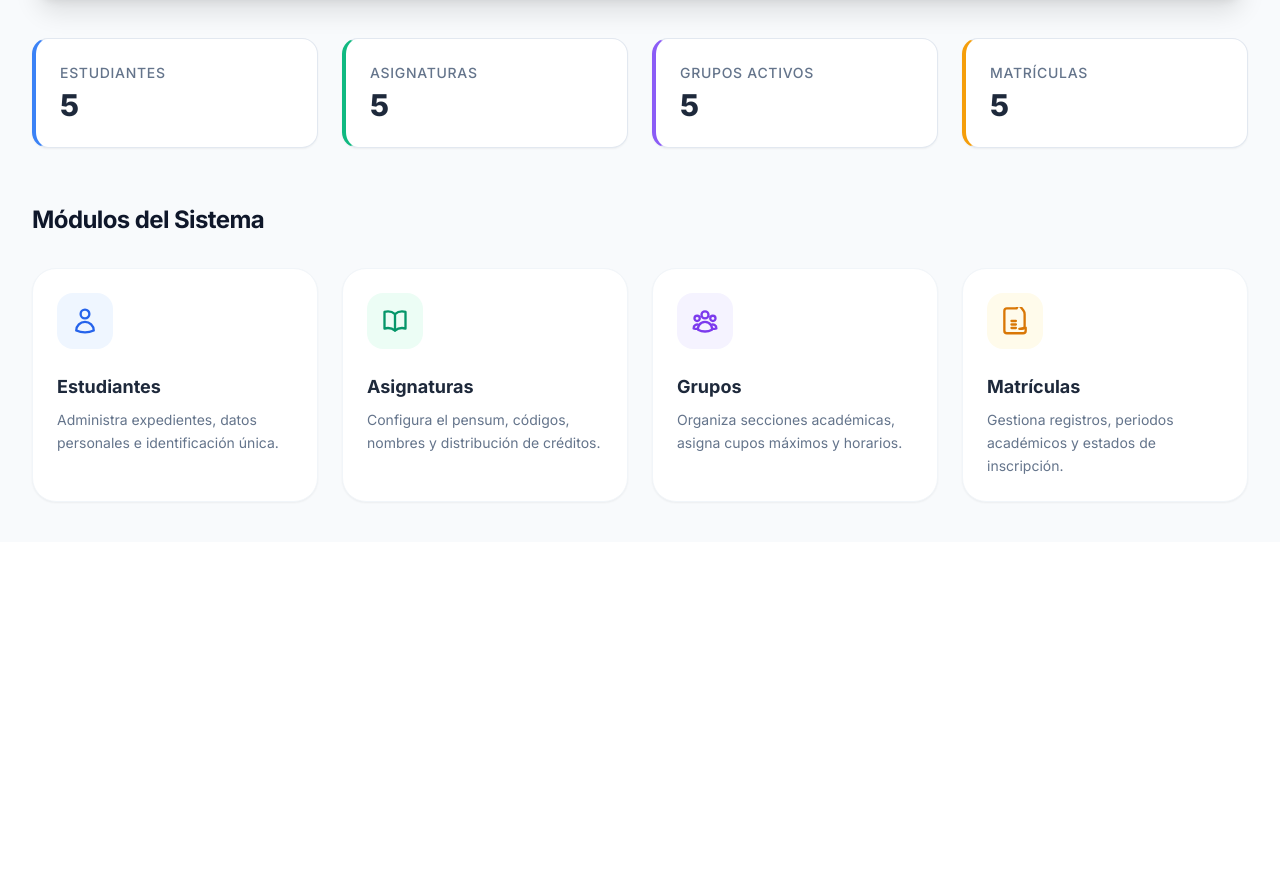
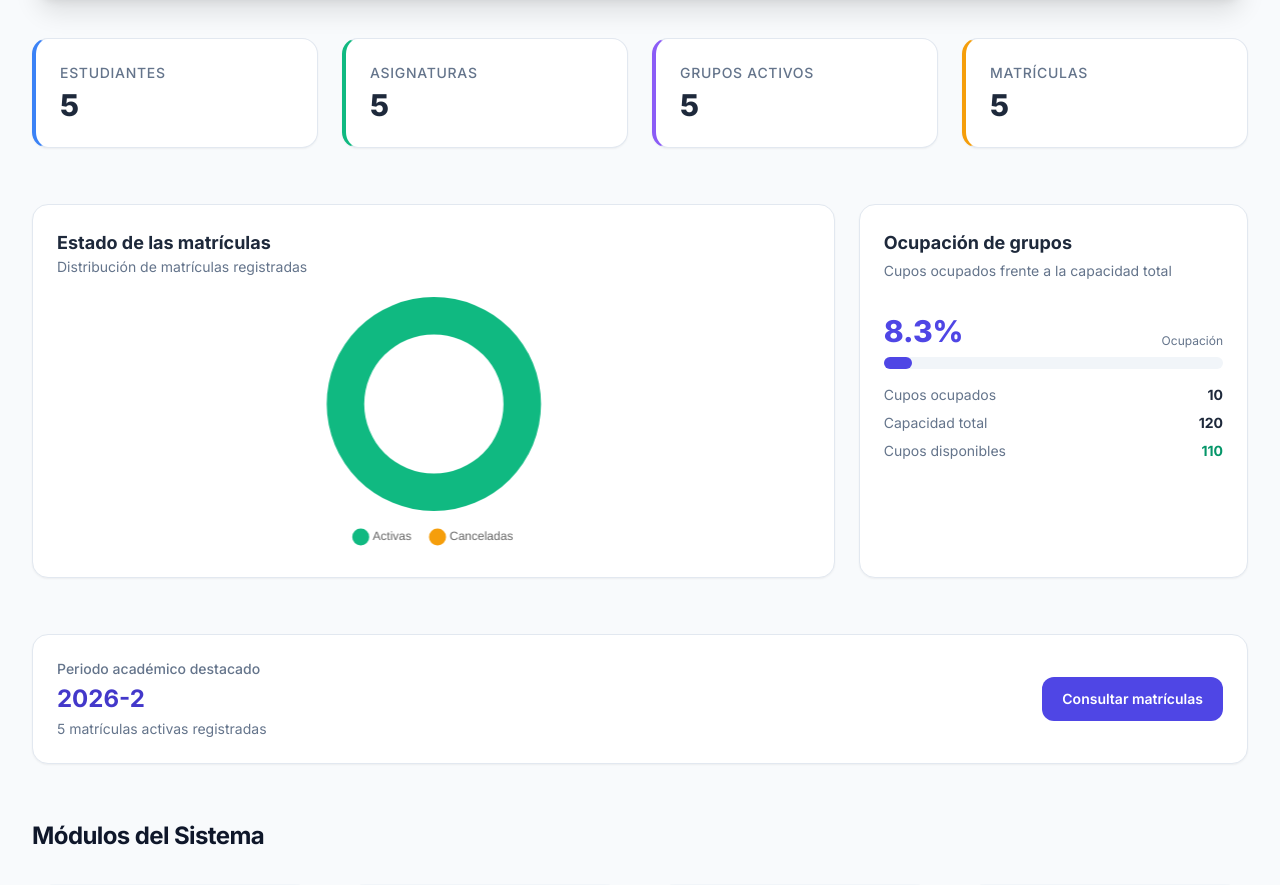
Before and after one commit to Takitouh/GestionMatriculas, a Laravel app: page / in a window 1280 px wide. Shown: the part 525-1410 px from the top of the page. Before the commit the page ends 1028 px from the top, so only its background shows below. Run offline with Laravel 12, Linux system fonts and the light colour scheme; a user stored in the database is signed in; data comes from the database, SQL or seed files in the repository; some libraries are stand-ins or nearby versions.

Commit message:
feat: mejorar dashboard con estadísticas de matrículas, ocupación de grupos y resumen académico

```diff
--- a/gestion-matriculas/app/Http/Controllers/EstudiantePortalController.php
+++ b/gestion-matriculas/app/Http/Controllers/EstudiantePortalController.php
@@ -38,13 +38,14 @@ class EstudiantePortalController extends Controller
 
         // Oferta académica con buscador
         $busqueda = $request->input('buscar');
+
         $gruposDisponibles = Grupo::with('asignatura')
          ->withCount('matriculas')
           ->when($busqueda, function ($query, $busqueda) {
          $query->whereHas('asignatura', function ($q) use ($busqueda) {
             $q->where('nombre', 'like', "%{$busqueda}%")
               ->orWhere('codigo', 'like', "%{$busqueda}%");
-                })->orWhere('docente', 'like', "%{$busqueda}%");
+        });
     })
     ->get();
 
--- a/gestion-matriculas/app/Http/Controllers/HomeController.php
+++ b/gestion-matriculas/app/Http/Controllers/HomeController.php
@@ -6,16 +6,49 @@ use App\Models\Estudiante;
 use App\Models\Asignatura;
 use App\Models\Grupo;
 use App\Models\Matricula;
+use Illuminate\Support\Facades\DB;
 
 class HomeController extends Controller
 {
     public function index()
     {
-        return view('home.index', [
-            'totalEstudiantes' => Estudiante::count(),
-            'totalAsignaturas' => Asignatura::count(),
-            'totalGrupos'      => Grupo::count(),
-            'totalMatriculas'  => Matricula::count(),
-        ]);
+        $totalEstudiantes = Estudiante::count();
+        $totalAsignaturas = Asignatura::count();
+        $totalGrupos = Grupo::count();
+        $totalMatriculas = Matricula::count();
+
+        $matriculasActivas = Matricula::where('estado', 'activa')->count();
+        $matriculasCanceladas = Matricula::where('estado', 'cancelada')->count();
+
+        $cuposTotales = Grupo::sum('cupo_maximo');
+
+        $cuposOcupados = DB::table('grupo_matricula')
+            ->join('matriculas', 'grupo_matricula.matricula_id', '=', 'matriculas.id')
+            ->where('matriculas.estado', 'activa')
+            ->count();
+
+        $porcentajeOcupacion = $cuposTotales > 0
+            ? round(($cuposOcupados / $cuposTotales) * 100, 1)
+            : 0;
+
+        $periodoDestacado = Matricula::where('estado', 'activa')
+            ->select('periodo_academico')
+            ->selectRaw('COUNT(*) as total')
+            ->groupBy('periodo_academico')
+            ->orderByDesc('total')
+            ->first();
+
+        return view('home.index', compact(
+            'totalEstudiantes',
+            'totalAsignaturas',
+            'totalGrupos',
+            'totalMatriculas',
+            'matriculasActivas',
+            'matriculasCanceladas',
+            'cuposTotales',
+            'cuposOcupados',
+            'porcentajeOcupacion',
+            'periodoDestacado'
+        ));
     }
 }
--- a/gestion-matriculas/resources/views/home/index.blade.php
+++ b/gestion-matriculas/resources/views/home/index.blade.php
@@ -46,6 +46,112 @@
     </div>
 </div>
 
+
+<!-- Estadísticas académicas -->
+<section class="grid grid-cols-1 lg:grid-cols-3 gap-6 mb-14">
+
+    <!-- Gráfica de matrículas -->
+    <div class="lg:col-span-2 bg-white rounded-2xl shadow-sm border border-slate-200 p-6">
+        <div class="mb-5">
+            <h3 class="text-lg font-bold text-slate-800">
+                Estado de las matrículas
+            </h3>
+            <p class="text-sm text-slate-500">
+                Distribución de matrículas registradas
+            </p>
+        </div>
+
+        <div class="relative h-64">
+            <canvas id="graficaMatriculas"></canvas>
+        </div>
+    </div>
+
+    <!-- Ocupación de grupos -->
+    <div class="bg-white rounded-2xl shadow-sm border border-slate-200 p-6">
+        <h3 class="text-lg font-bold text-slate-800">
+            Ocupación de grupos
+        </h3>
+
+        <p class="text-sm text-slate-500 mt-1">
+            Cupos ocupados frente a la capacidad total
+        </p>
+
+        <div class="mt-8">
+            <div class="flex justify-between items-end mb-2">
+                <span class="text-3xl font-black text-indigo-600">
+                    {{ $porcentajeOcupacion }}%
+                </span>
+                <span class="text-xs text-slate-500">
+                    Ocupación
+                </span>
+            </div>
+
+            <div class="w-full bg-slate-100 rounded-full h-3">
+                <div
+                    class="bg-indigo-600 h-3 rounded-full transition-all"
+                    style="width: {{ min(100, $porcentajeOcupacion) }}%">
+                </div>
+            </div>
+
+            <div class="flex justify-between text-sm mt-4">
+                <span class="text-slate-500">Cupos ocupados</span>
+                <strong>{{ $cuposOcupados }}</strong>
+            </div>
+
+            <div class="flex justify-between text-sm mt-2">
+                <span class="text-slate-500">Capacidad total</span>
+                <strong>{{ $cuposTotales }}</strong>
+            </div>
+
+            <div class="flex justify-between text-sm mt-2">
+                <span class="text-slate-500">Cupos disponibles</span>
+                <strong class="text-emerald-600">
+                    {{ max(0, $cuposTotales - $cuposOcupados) }}
+                </strong>
+            </div>
+
+        </div>
+    </div>
+
+</section>
+
+<!-- Periodo académico destacado -->
+<section class="bg-white rounded-2xl shadow-sm border border-slate-200 p-6 mb-14">
+    <div class="flex flex-col sm:flex-row sm:items-center sm:justify-between gap-4">
+
+        <div>
+            <p class="text-sm text-slate-500 font-medium">
+                Periodo académico destacado
+            </p>
+
+            @if ($periodoDestacado)
+                <h3 class="text-2xl font-bold text-indigo-700 mt-1">
+                    {{ $periodoDestacado->periodo_academico }}
+                </h3>
+
+                <p class="text-sm text-slate-500 mt-1">
+                    {{ $periodoDestacado->total }}
+                    matrículas activas registradas
+                </p>
+            @else
+                <h3 class="text-lg font-semibold text-slate-700 mt-1">
+                    Sin matrículas activas
+                </h3>
+                <p class="text-sm text-slate-500 mt-1">
+                    Todavía no hay información para mostrar.
+                </p>
+            @endif
+        </div>
+
+        <a href="{{ route('matriculas.index') }}"
+           class="inline-flex justify-center items-center bg-indigo-600 hover:bg-indigo-700 text-white text-sm font-semibold px-5 py-3 rounded-xl transition">
+            Consultar matrículas
+        </a>
+
+    </div>
+</section>
+
+
 <!-- Modules Section -->
 <section id="modulos" class="scroll-mt-24">
     <div class="flex items-center justify-between mb-8">
@@ -93,4 +199,52 @@
     </div>
 </section>
 
+
+<script src="https://cdn.jsdelivr.net/npm/chart.js"></script>
+
+<script>
+    const contexto = document.getElementById('graficaMatriculas');
+
+    new Chart(contexto, {
+        type: 'doughnut',
+
+        data: {
+            labels: ['Activas', 'Canceladas'],
+
+            datasets: [{
+                data: [
+                    {{ $matriculasActivas }},
+                    {{ $matriculasCanceladas }}
+                ],
+
+                backgroundColor: [
+                    '#10b981',
+                    '#f59e0b'
+                ],
+
+                borderWidth: 0,
+                hoverOffset: 8
+            }]
+        },
+
+        options: {
+            responsive: true,
+            maintainAspectRatio: false,
+
+            plugins: {
+                legend: {
+                    position: 'bottom',
+                    labels: {
+                        usePointStyle: true,
+                        padding: 20
+                    }
+                }
+            },
+
+            cutout: '65%'
+        }
+    });
+</script>
+
+
 @endsection
```
Lines whose indentation alone changed are shown as unchanged.
